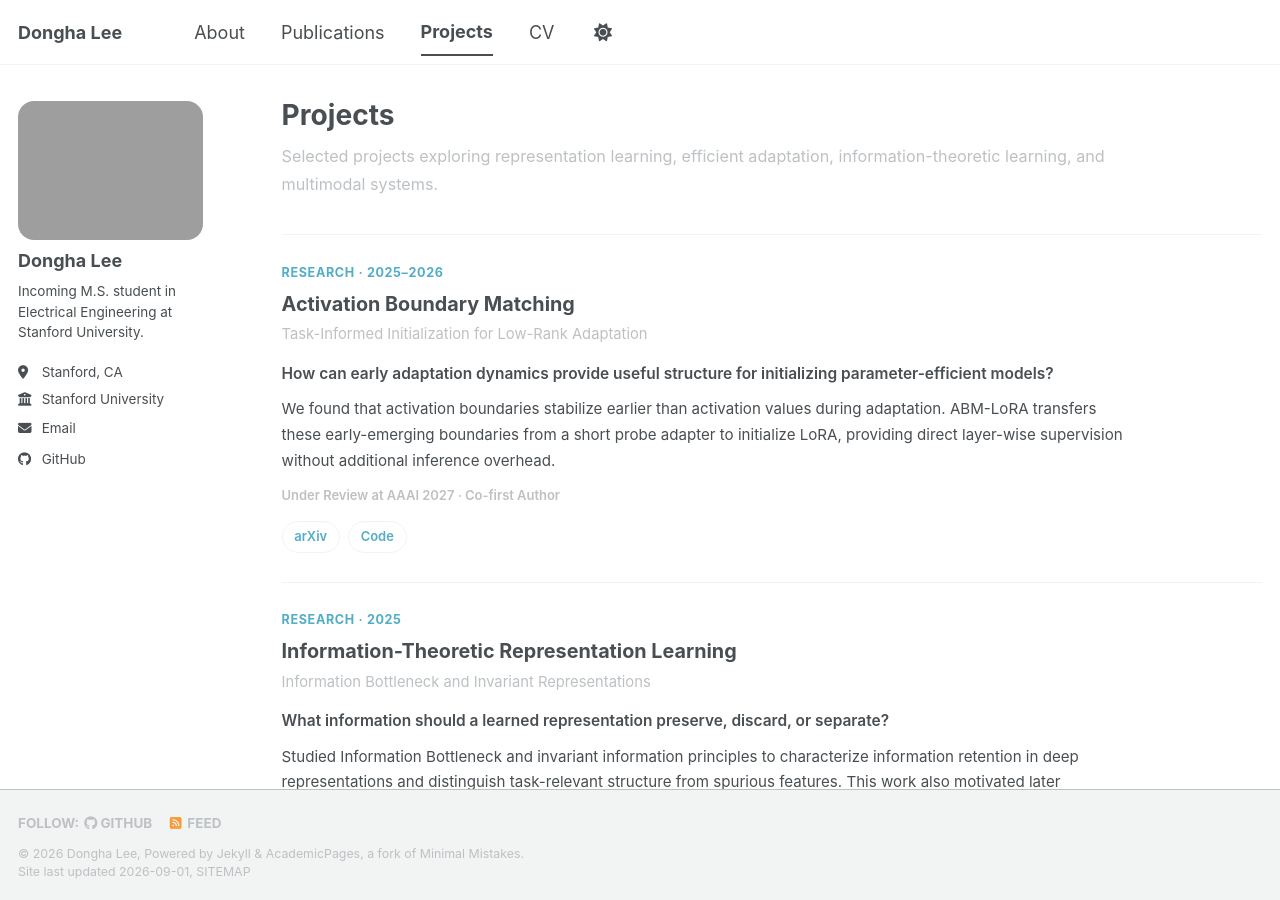
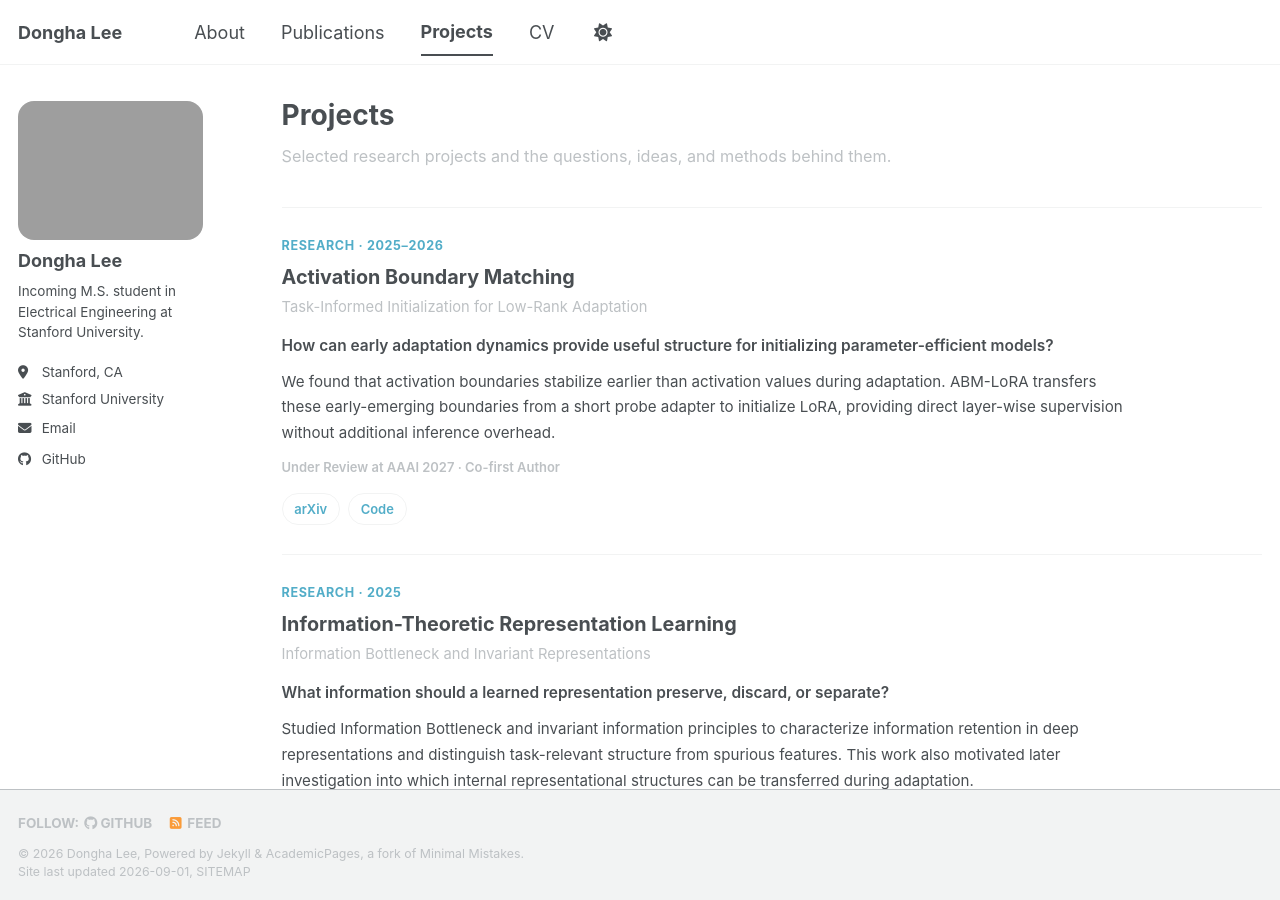
Before and after one commit to lee-research/lee-research.github.io, a Jekyll site: the page built from _pages/portfolio.html, in a window 1280 px wide and 900 px high. Built offline with Jekyll 4.4.1, drawn with Linux system fonts in a browser that asks for light colours; a script bundle is joined from its source files by our own code; library files that are not in the unit come from our copies.

Commit message:
Update portfolio.html

```diff
--- a/_pages/portfolio.html
+++ b/_pages/portfolio.html
@@ -7,8 +7,7 @@ author_profile: true
 
 <div class="projects-intro">
   <p>
-    Selected projects exploring representation learning, efficient adaptation,
-    information-theoretic learning, and multimodal systems.
+    Selected research projects and the questions, ideas, and methods behind them.
   </p>
 </div>
 
```
